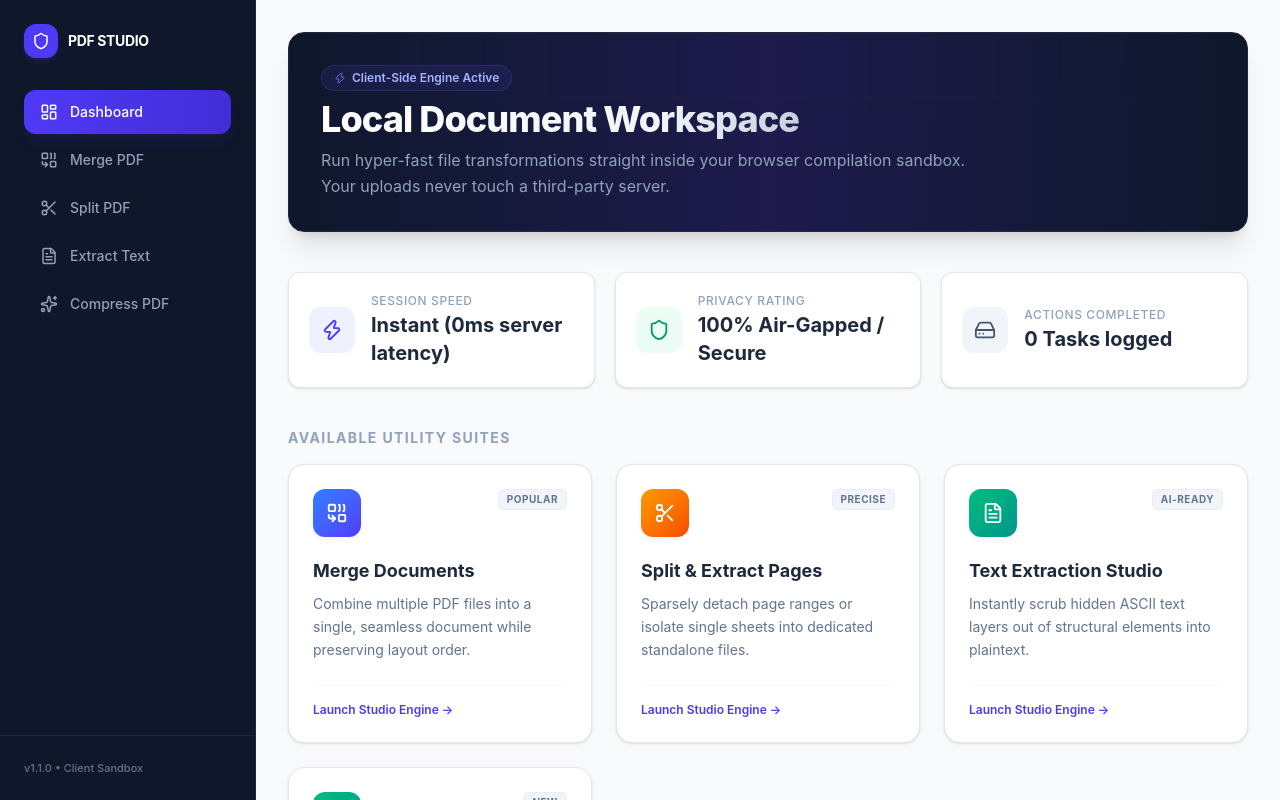
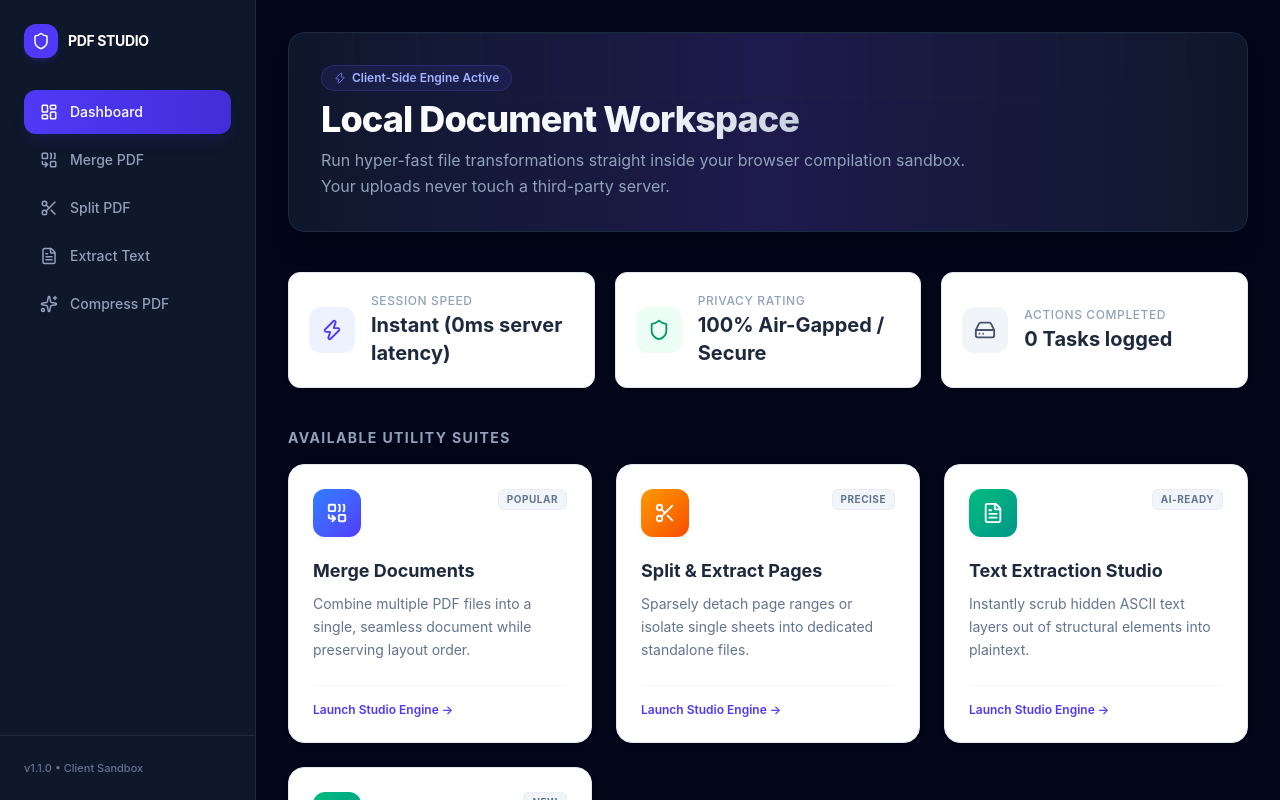
Before and after one commit to AqsaAliRazaJamali/pdf-toolkit, a React (Vite) app: page / in a window 1280 px wide. Shown: the top 800 px of the page. Built offline with nearby package versions, Linux system fonts and the light colour scheme; the HTML template or start-up script is replaced by a standard one.

Commit message:
Update App.jsx
- Implement the CompressionTool

```diff
--- a/src/App.jsx
+++ b/src/App.jsx
@@ -4,6 +4,7 @@ import Dashboard from './components/Dashboard';
 import MergeTool from './components/MergeTool';
 import SplitTool from './components/SplitTool';
 import ExtractTool from './components/ExtractTool';
+import CompressionTool from './components/CompressionTool';
 
 export default function App() {
   const [currentView, setCurrentView] = useState('dashboard');
@@ -27,13 +28,18 @@ export default function App() {
         return <SplitTool addLog={addLog} />;
       case 'extract':
         return <ExtractTool addLog={addLog} />;
+
+      // ADD THESE TWO LINES HERE:
+      case 'compress':
+        return <CompressionTool addLog={addLog} />;
+
       default:
         return <Dashboard setCurrentView={setCurrentView} activityLog={activityLog} />;
     }
   };
 
   return (
-    <div className="min-h-screen bg-slate-50">
+    <div className="min-h-screen bg-slate-950 text-white">
       <Sidebar currentView={currentView} setCurrentView={setCurrentView} />
       <main className="ml-64 p-8 min-h-screen">
         <div className="max-w-6xl mx-auto">
```
